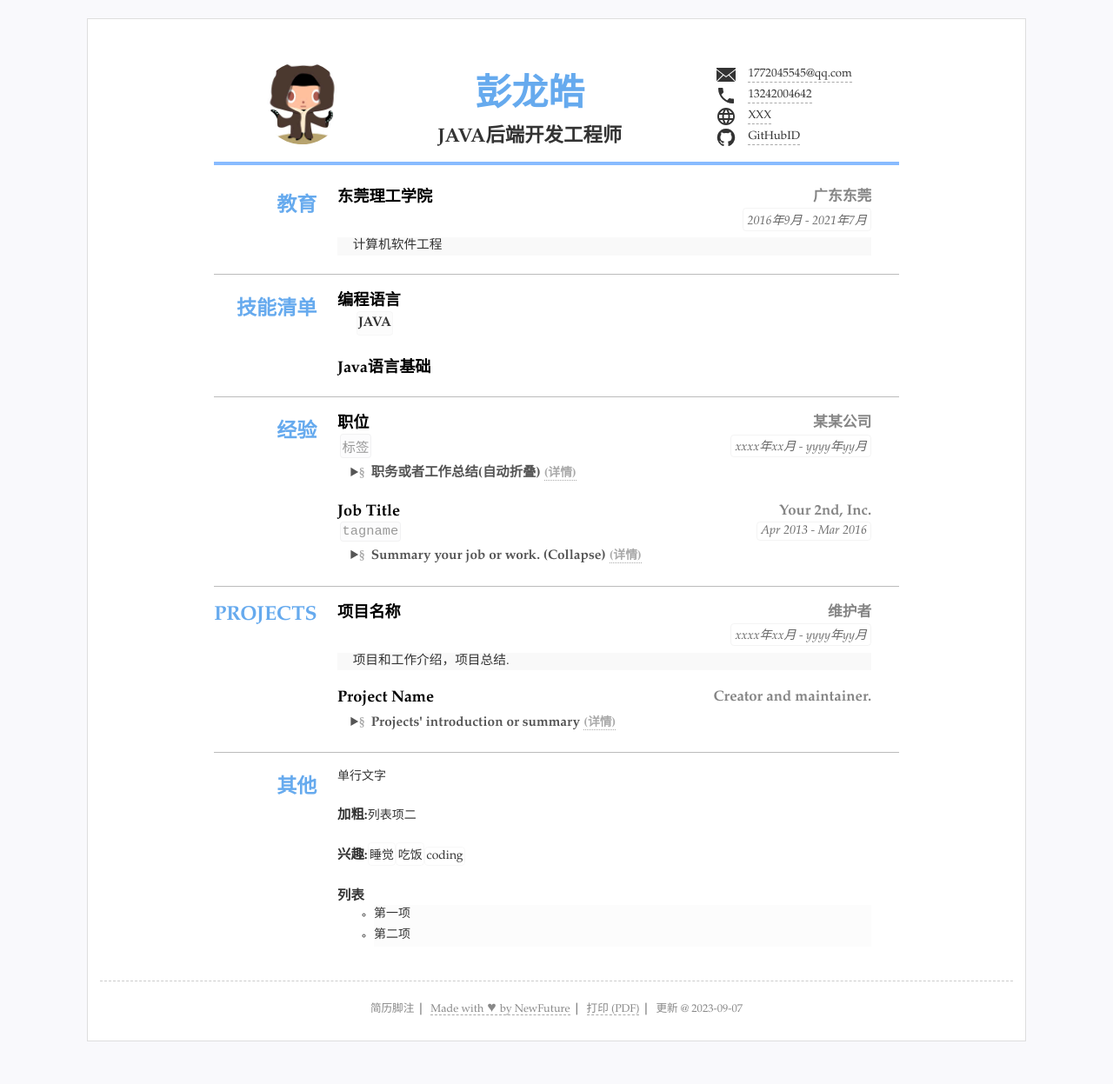
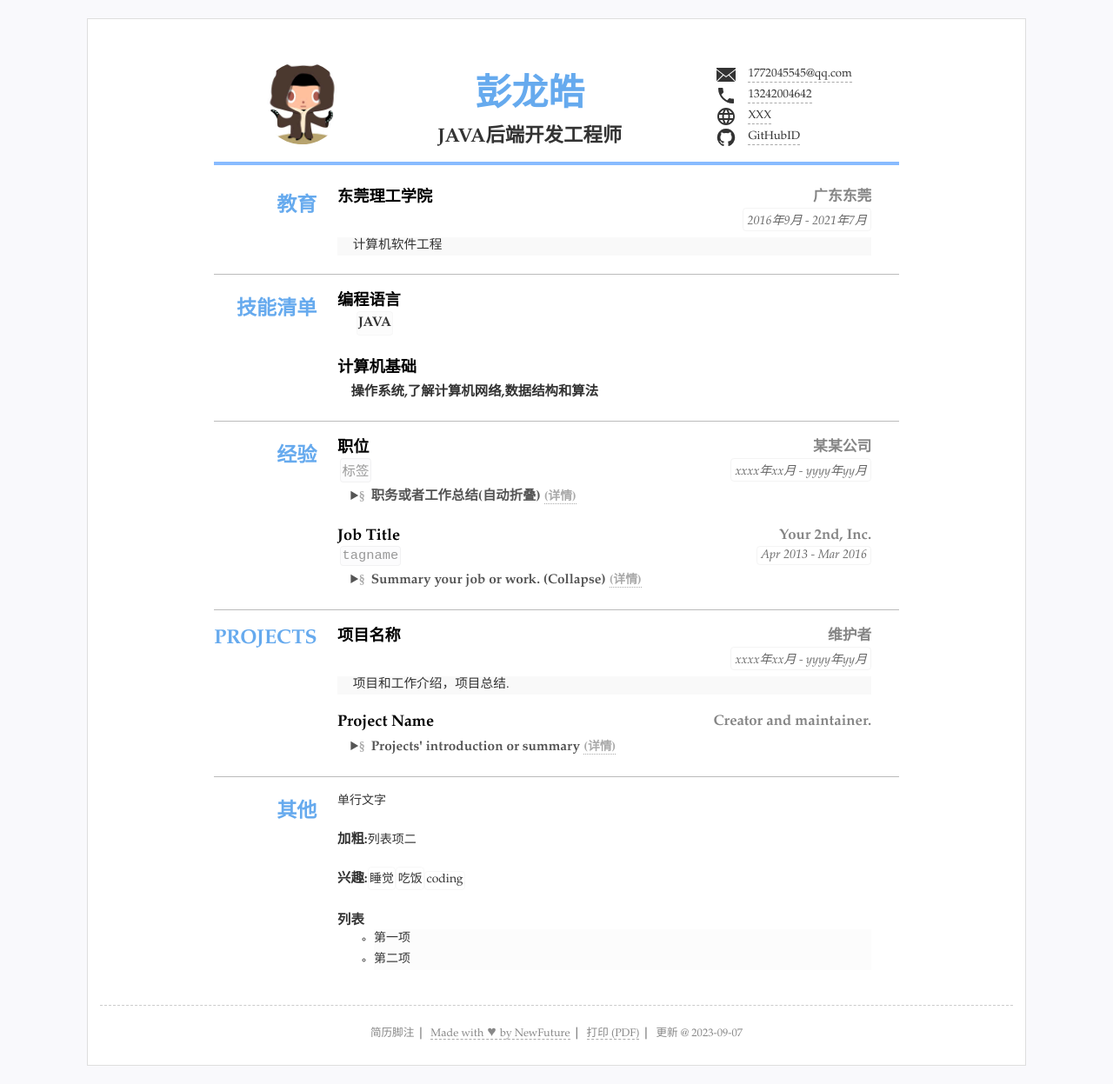
Before and after one commit to hi-luckily-live/plh-yyds, a Jekyll site: the page built from index.html, in a window 1280 px wide. Shown: the whole page at 87% size. Built offline with Jekyll 4.4.1, drawn with Linux system fonts in a browser that asks for light colours; before the commit the page ends 1219 px from its top, so only the background shows below that.

Commit message:
Update resume.yml

```diff
--- a/_data/resume.yml
+++ b/_data/resume.yml
@@ -41,8 +41,8 @@ main: #简历主要内容，
   - title: 编程语言
     items: #itmems 可以小块的方式显示
     - JAVA
-  - title: Java语言基础
-    summary:
+  - title: 计算机基础
+    summary: 操作系统,了解计算机网络,数据结构和算法
 
 - type: experience
   name: 经验
```
